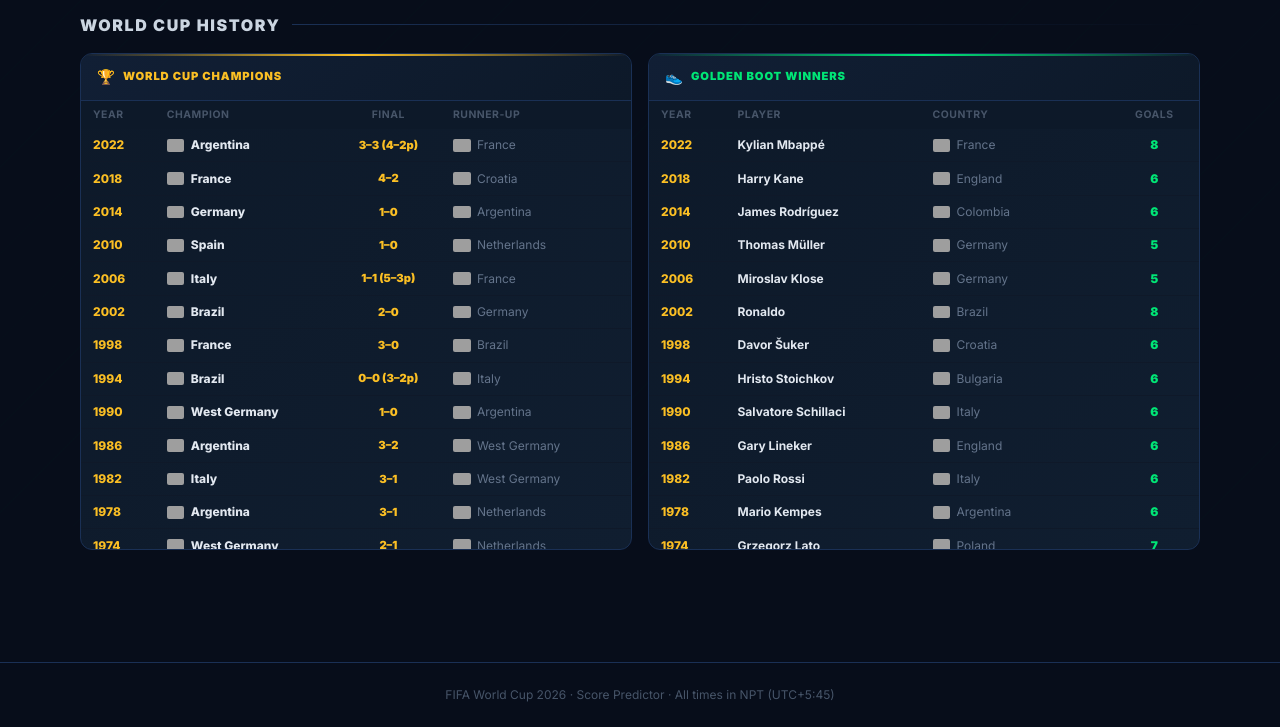
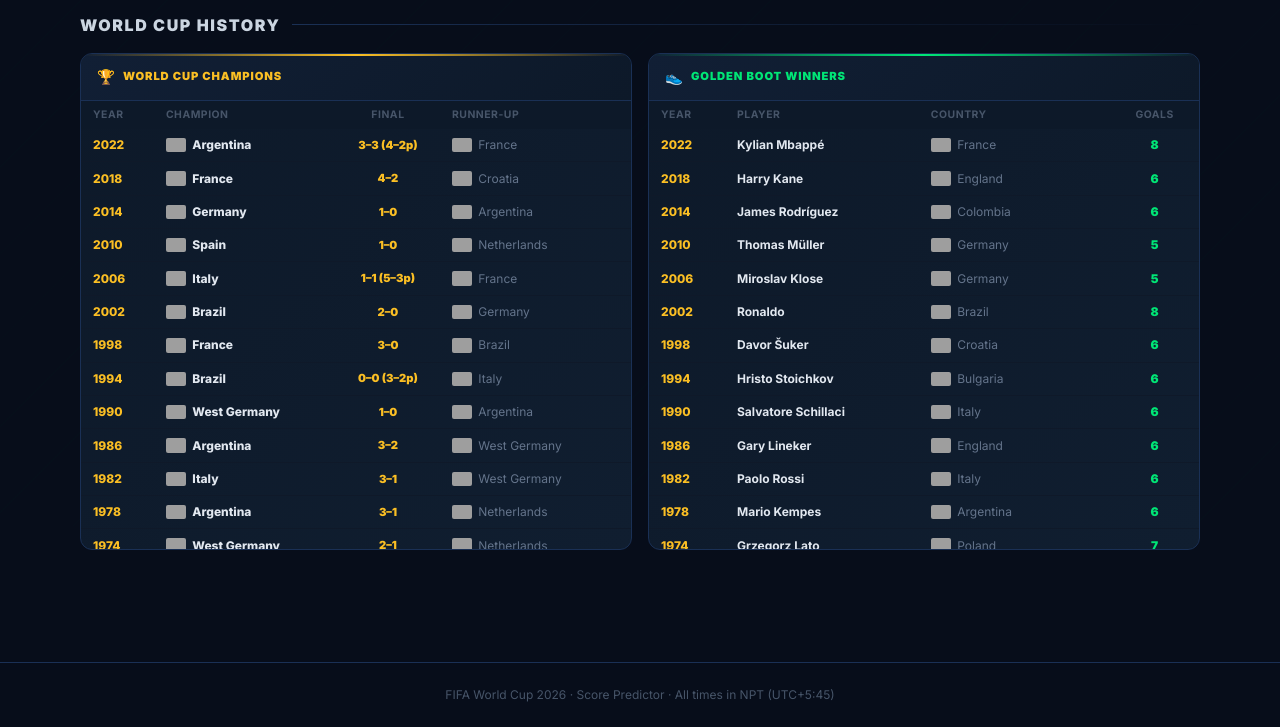
Before and after one commit to aavashau/Fifa26pNW, a FastAPI app: template templates/dashboard.html in a window 1280 px wide. Shown: the part 589-1316 px from the top of the page. Run offline with FastAPI, Linux system fonts and the light colour scheme; the template is opened without the code that fills it: most values are stand-ins (such as "Sample title", 1, 10 or a date in 2020); some libraries are stand-ins or nearby versions; grey boxes are pictures that could not be loaded.

Commit message:
Fix history flags: use w40 size and add onerror fallback
Co-Authored-By: Claude Sonnet 4.6 <noreply@anthropic.com>

```diff
--- a/templates/dashboard.html
+++ b/templates/dashboard.html
@@ -222,16 +222,16 @@
             <td style="padding:.45rem .75rem;font-weight:800;color:#fbbf24;">{{ year }}</td>
             <td style="padding:.45rem .5rem;">
               <div style="display:flex;align-items:center;gap:.4rem;">
-                <img src="https://flagcdn.com/w20/{{ champ_iso }}.png" alt="{{ champ }}"
-                     style="width:1.1rem;height:.8rem;object-fit:cover;border-radius:2px;" loading="lazy"/>
+                <img src="https://flagcdn.com/w40/{{ champ_iso }}.png" alt="{{ champ }}"
+                     style="width:1.25rem;height:.9rem;object-fit:cover;border-radius:2px;" loading="lazy" onerror="this.style.display='none'"/>
                 <span style="font-weight:800;color:#e2e8f0;">{{ champ }}</span>
               </div>
             </td>
             <td style="padding:.45rem .5rem;text-align:center;font-weight:900;color:#fbbf24;font-size:.7rem;">{{ score }}</td>
             <td style="padding:.45rem .75rem;">
               <div style="display:flex;align-items:center;gap:.4rem;">
-                <img src="https://flagcdn.com/w20/{{ runner_iso }}.png" alt="{{ runner }}"
-                     style="width:1.1rem;height:.8rem;object-fit:cover;border-radius:2px;" loading="lazy"/>
+                <img src="https://flagcdn.com/w40/{{ runner_iso }}.png" alt="{{ runner }}"
+                     style="width:1.25rem;height:.9rem;object-fit:cover;border-radius:2px;" loading="lazy" onerror="this.style.display='none'"/>
                 <span style="color:#64748b;">{{ runner }}</span>
               </div>
             </td>
@@ -289,8 +289,8 @@
             <td style="padding:.45rem .5rem;font-weight:700;color:#e2e8f0;">{{ player }}</td>
             <td style="padding:.45rem .5rem;">
               <div style="display:flex;align-items:center;gap:.4rem;">
-                <img src="https://flagcdn.com/w20/{{ iso }}.png" alt="{{ country }}"
-                     style="width:1.1rem;height:.8rem;object-fit:cover;border-radius:2px;" loading="lazy"/>
+                <img src="https://flagcdn.com/w40/{{ iso }}.png" alt="{{ country }}"
+                     style="width:1.25rem;height:.9rem;object-fit:cover;border-radius:2px;" loading="lazy" onerror="this.style.display='none'"/>
                 <span style="color:#64748b;">{{ country }}</span>
               </div>
             </td>
```
